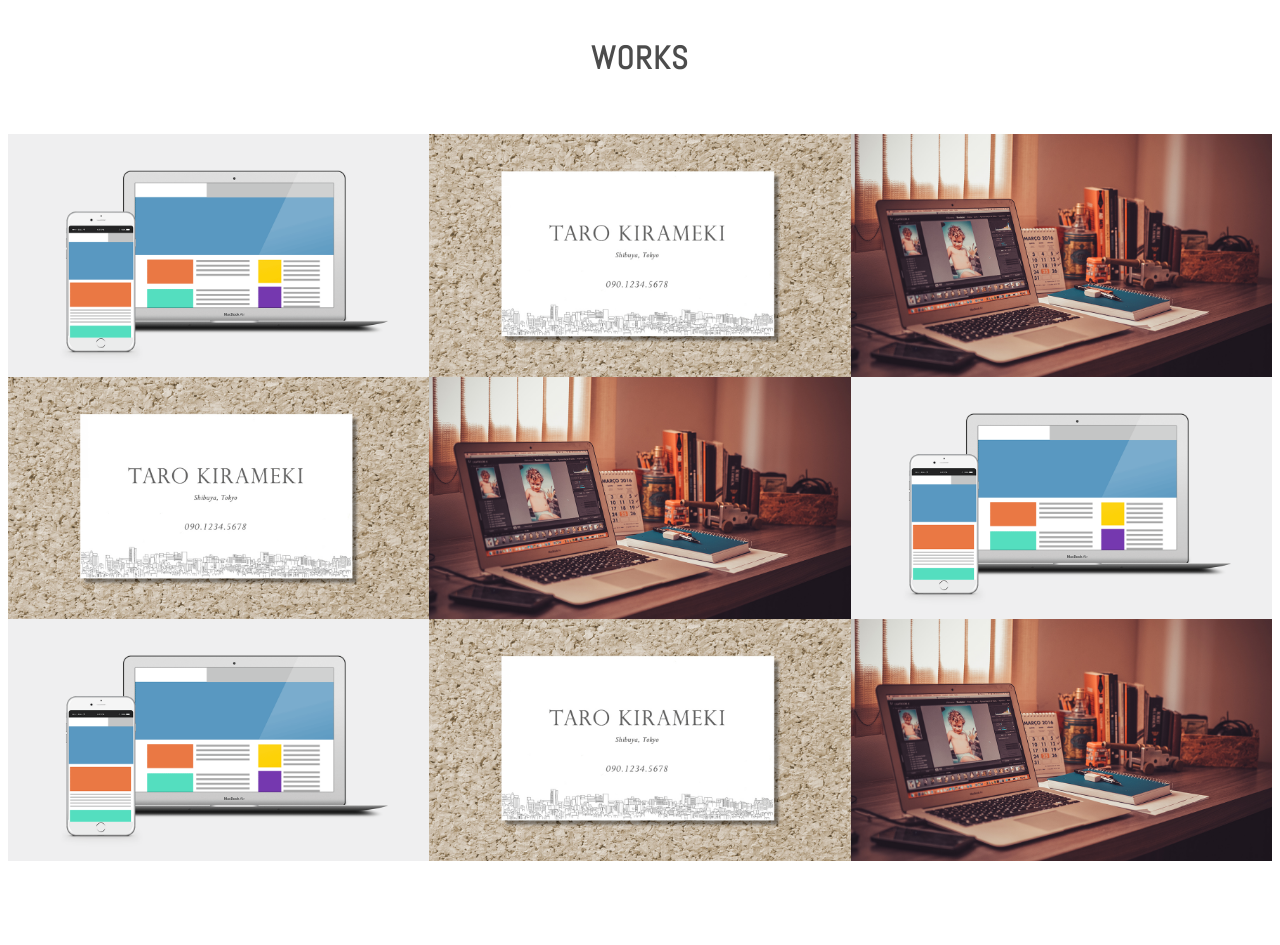
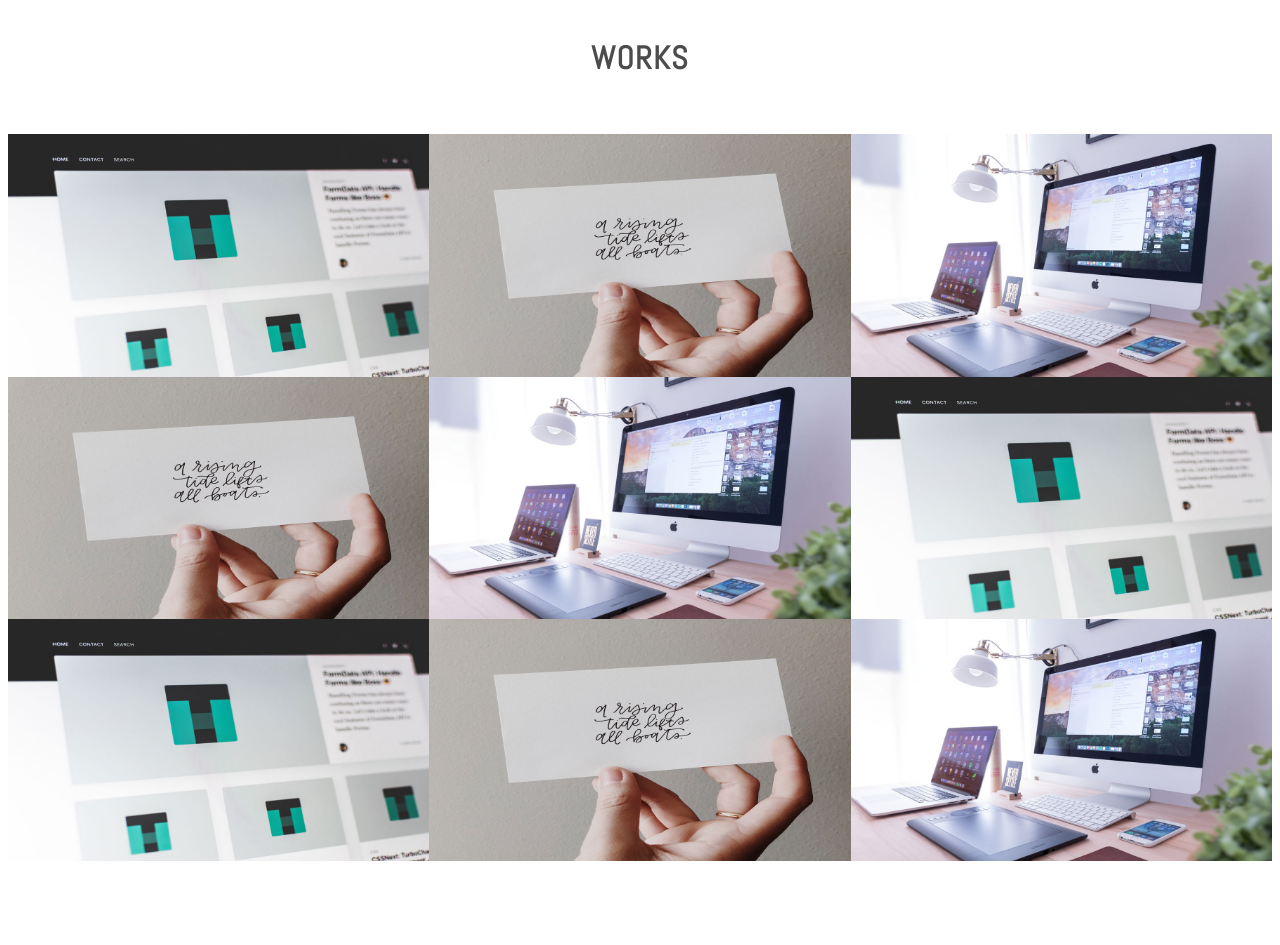
Before and after one commit to ayakaonozuka/ayakaonozuka.github.io, a plain HTML site: page index.html in a window 1280 px wide. Shown: the part 1120-2065 px from the top of the page. Drawn offline with Linux system fonts and the light colour scheme.

Commit message:
images replacement

```diff
--- a/index.html
+++ b/index.html
@@ -14,7 +14,7 @@
             <a href="#contact" class="button-contact"><i aria-label="お問い合わせ" class="fa fa-envelope-o"></i></a>
             <div class="profile">
                 <h1 class="site-title abel uppercase text-center">Web Designer <span>Ayaka Onozuka</span></h1>
-                <img src="./images/img_profile.jpg" alt="プロフィール写真" width="140" height="140" class="block-center profile-icon">
+                <img src="./images/sepia_cat.jpg" alt="プロフィール写真" width="140" height="140" class="block-center profile-icon">
                 <p>群馬県在住のWebデザイナーです。TecAcademyでWeb制作について学び、事務職から憧れていたWebデザイナーへと転職活動中です。これからさらにWeb制作の技術や知識を身につけて、クライアントの問題解決ができるデザイナーになりたいと思っています。</p>
             </div>
         </header>
@@ -43,7 +43,7 @@
                 <h2 class="text-center">Works</h2>
                     <div class="works-box">
                         <a href="#">
-                            <img src="./images/img_work_site.png" alt="株式会社おのづか コーポレートサイト様 Webサイトデザイン">
+                            <img src="./images/website.jpg" alt="株式会社おのづか コーポレートサイト様 Webサイトデザイン">
                             <div class="works-box-inner">
                             <div class="text-center">
                                 <h3>株式会社おのづか コーポレートサイト</h3>
@@ -55,7 +55,7 @@
                     </div>
                     <div class="works-box">
                         <a href="#">
-                            <img src="./images/img_work_card.jpg" alt="おのづか様 名刺デザイン">
+                            <img src="./images/businesscard.jpg" alt="おのづか様 名刺デザイン">
                             <div class="works-box-inner">
                             <div class="text-center">
                                 <h3>おのづか様 名刺</h3>
@@ -67,7 +67,7 @@
                     </div>
                     <div class="works-box">
                         <a href="#">
-                            <img src="./images/img_work_blog.jpg" alt="WordPressオリジナルテーマ">
+                            <img src="./images/blog.jpg" alt="WordPressオリジナルテーマ">
                             <div class="works-box-inner">
                             <div class="text-center">
                                 <h3>ブログデザイン</h3>
@@ -79,7 +79,7 @@
                     </div>
                     <div class="works-box">
                         <a href="#">
-                            <img src="./images/img_work_card.jpg" alt="おのづか様 名刺デザイン">
+                            <img src="./images/businesscard.jpg" alt="おのづか様 名刺デザイン">
                             <div class="works-box-inner">
                             <div class="text-center">
                                 <h3>おのづか様 名刺</h3>
@@ -91,7 +91,7 @@
                     </div>
                     <div class="works-box">
                         <a href="#">
-                            <img src="./images/img_work_blog.jpg" alt="WordPressオリジナルテーマ">
+                            <img src="./images/blog.jpg" alt="WordPressオリジナルテーマ">
                             <div class="works-box-inner">
                             <div class="text-center">
                                 <h3>ブログデザイン</h3>
@@ -103,7 +103,7 @@
                     </div>
                     <div class="works-box">
                         <a href="#">
-                            <img src="./images/img_work_site.png" alt="株式会社おのづか コーポレートサイト様 Webサイトデザイン">
+                            <img src="./images/website.jpg" alt="株式会社おのづか コーポレートサイト様 Webサイトデザイン">
                             <div class="works-box-inner">
                             <div class="text-center">
                                 <h3>株式会社おのづか コーポレートサイト</h3>
@@ -115,7 +115,7 @@
                     </div>
                     <div class="works-box">
                         <a href="#">
-                            <img src="./images/img_work_site.png" alt="株式会社おのづか コーポレートサイト様 Webサイトデザイン">
+                            <img src="./images/website.jpg" alt="株式会社おのづか コーポレートサイト様 Webサイトデザイン">
                             <div class="works-box-inner">
                             <div class="text-center">
                                 <h3>株式会社おのづか コーポレートサイト</h3>
@@ -127,7 +127,7 @@
                     </div>
                     <div class="works-box">
                         <a href="#">
-                            <img src="./images/img_work_card.jpg" alt="おのづか様 名刺デザイン">
+                            <img src="./images/businesscard.jpg" alt="おのづか様 名刺デザイン">
                             <div class="works-box-inner">
                             <div class="text-center">
                                 <h3>おのづか様 名刺</h3>
@@ -139,7 +139,7 @@
                     </div>
                     <div class="works-box">
                         <a href="#">
-                            <img src="./images/img_work_blog.jpg" alt="WordPressオリジナルテーマ">
+                            <img src="./images/blog.jpg" alt="WordPressオリジナルテーマ">
                             <div class="works-box-inner">
                             <div class="text-center">
                                 <h3>ブログデザイン</h3>
```
Also changed, not shown: images/blog.jpg (added), images/businesscard.jpg (added), images/img_profile.jpg (deleted), images/img_work_blog.jpg (deleted), images/img_work_card.jpg (deleted), images/img_work_site.png (deleted), images/sepia_cat.jpg (added), images/website.jpg (added).
